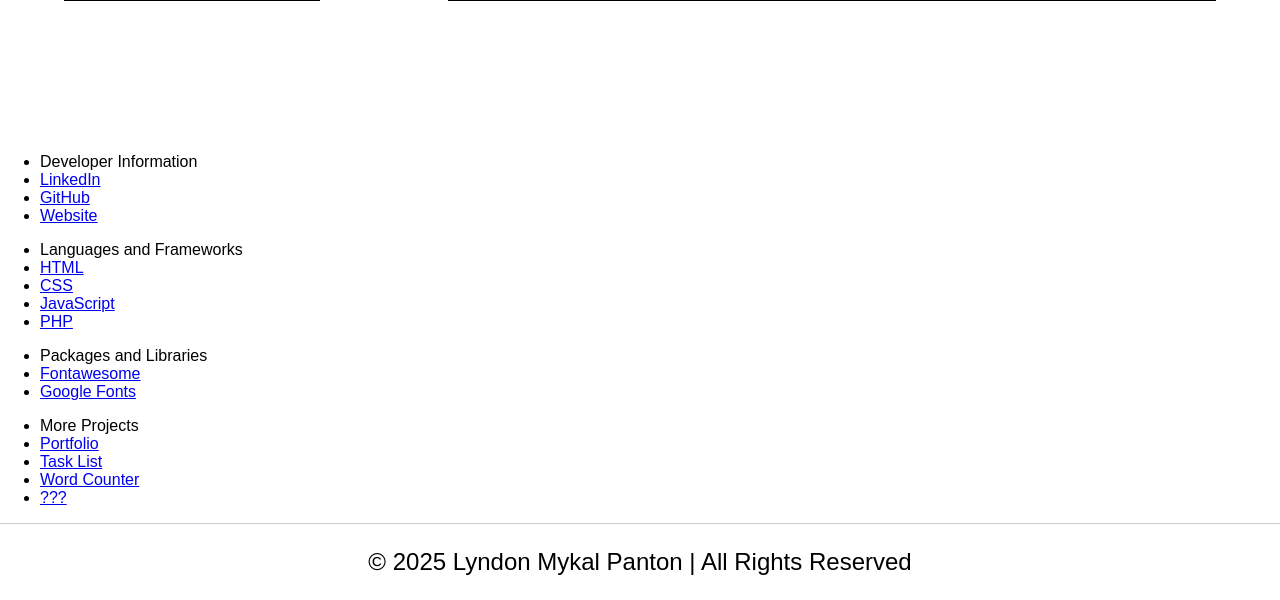
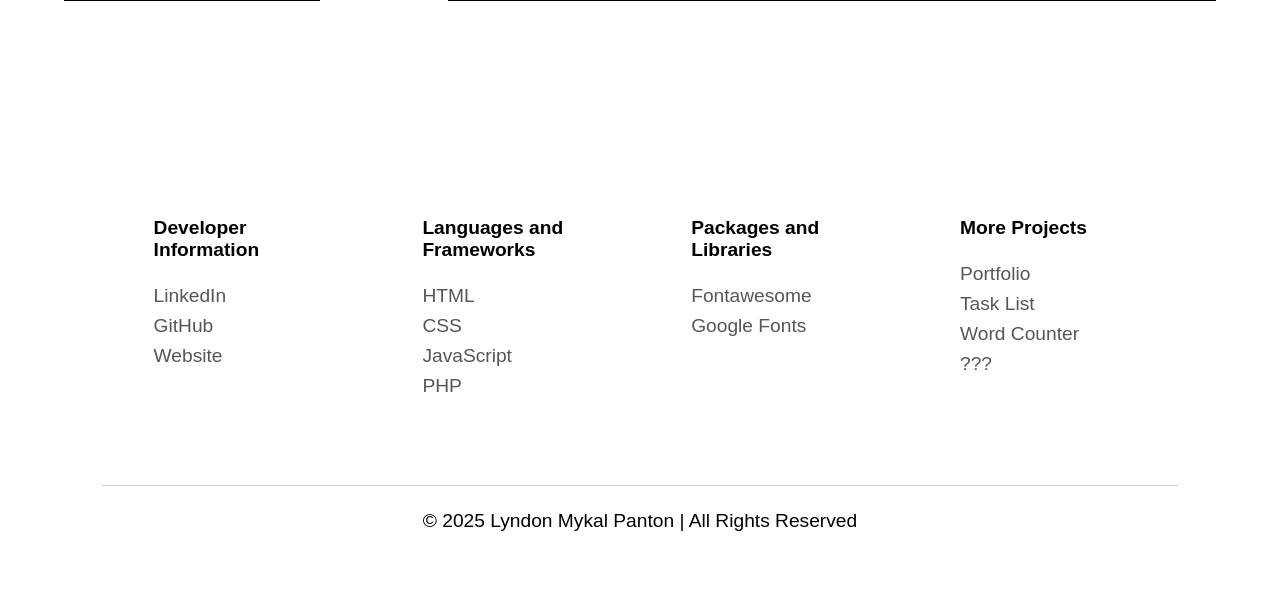
Before and after one commit to lyndonpanton/word-counter, a PHP site: page / in a window 1280 px wide. Shown: the part 703-1303 px from the top of the page. After the commit the page ends 1234 px from the top, so only its background shows below. Run offline with PHP 8.4, Linux system fonts and the light colour scheme; some web fonts are replaced.

Commit message:
Positioned and styled project content

```diff
--- a/web/css/styles.css
+++ b/web/css/styles.css
@@ -9,7 +9,7 @@ body, html {
 
     font-family: "Afacad Flux", sans-serif;
     font-optical-sizing: auto;
-    font-weight: 500;
+    font-weight: 400;
     font-size: 16px;
     font-style: normal;
     font-variation-settings:
@@ -70,23 +70,43 @@ main {
 
 /* Footer *********************************************************************/
 footer {
-
+    padding: 0 8vw;
 }
 
 #project {
-
+    display: flex;
+    flex-direction: row;
 }
 
 .project-list {
+    margin: 0;
+    padding: 10vh 4vw;
+    width: 25vw;
 
+    font-size: 1.2em;
+
+    list-style-type: none;
 }
 
 .project-list-item {
+    margin-bottom: 1vh;
 
+    font-weight: 300;
+}
+
+.project-list-item > a {
+    color: #565656;
+    text-decoration: none;
+}
+
+.project-list-item > a:hover, .project-list-item > a:focus {
+    color: black;
 }
 
 .project-list-heading {
+    margin-bottom: 3vh;
 
+    font-weight: 600;
 }
 
 #data {
@@ -98,6 +118,7 @@ footer {
     border-top: 1px solid #CDCDCD;
     padding: 3vh 0;
 
-    font-size: 1.5em;
+    font-size: 1.2em;
+    font-weight: 300;
     text-align: center;
 }
```
